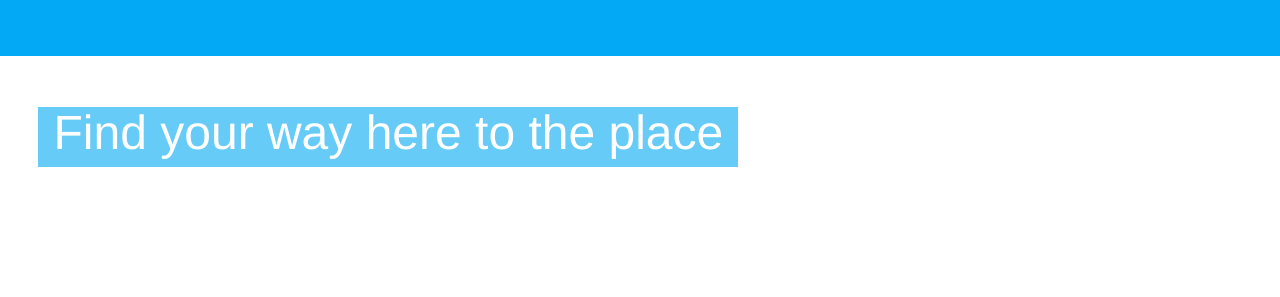
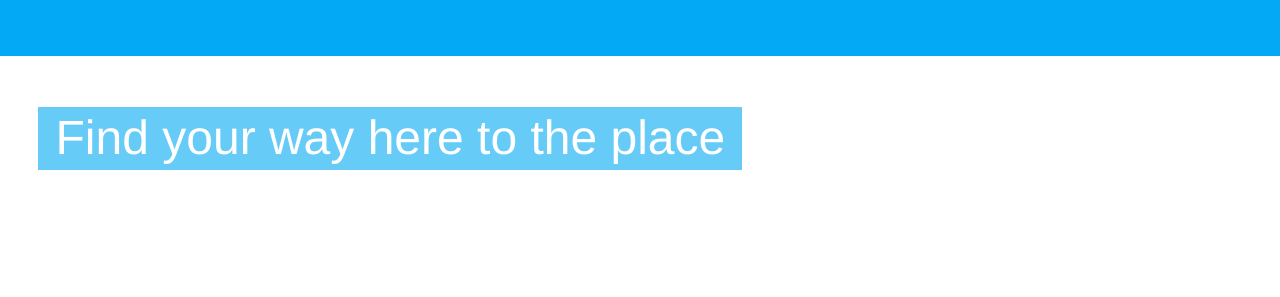
Before and after one commit to DevFestVienna/devfest-at-site, a Jekyll site: the page built from location.html, in a window 1280 px wide. Shown: the part 194-491 px from the top of the page. Built offline with Jekyll 4.4.1, drawn with Linux system fonts in a browser that asks for light colours; nearby versions of some CDN libraries; comment, search, counter and statistics services are not loaded.

Commit message:
find your way to the place : optimized to be responsive

```diff
--- a/css/style.css
+++ b/css/style.css
@@ -1590,8 +1590,8 @@
     top: -.4em;
     left: .8em;
     color: #fff;
-    height: 60px;
-    width: 700px;
+    padding: 5px;
+    width: 55%;
     background-color: rgba(3, 169, 244, 0.61);
     text-align: center;
 }
```
Also changed, not shown: css/style.min.css.
